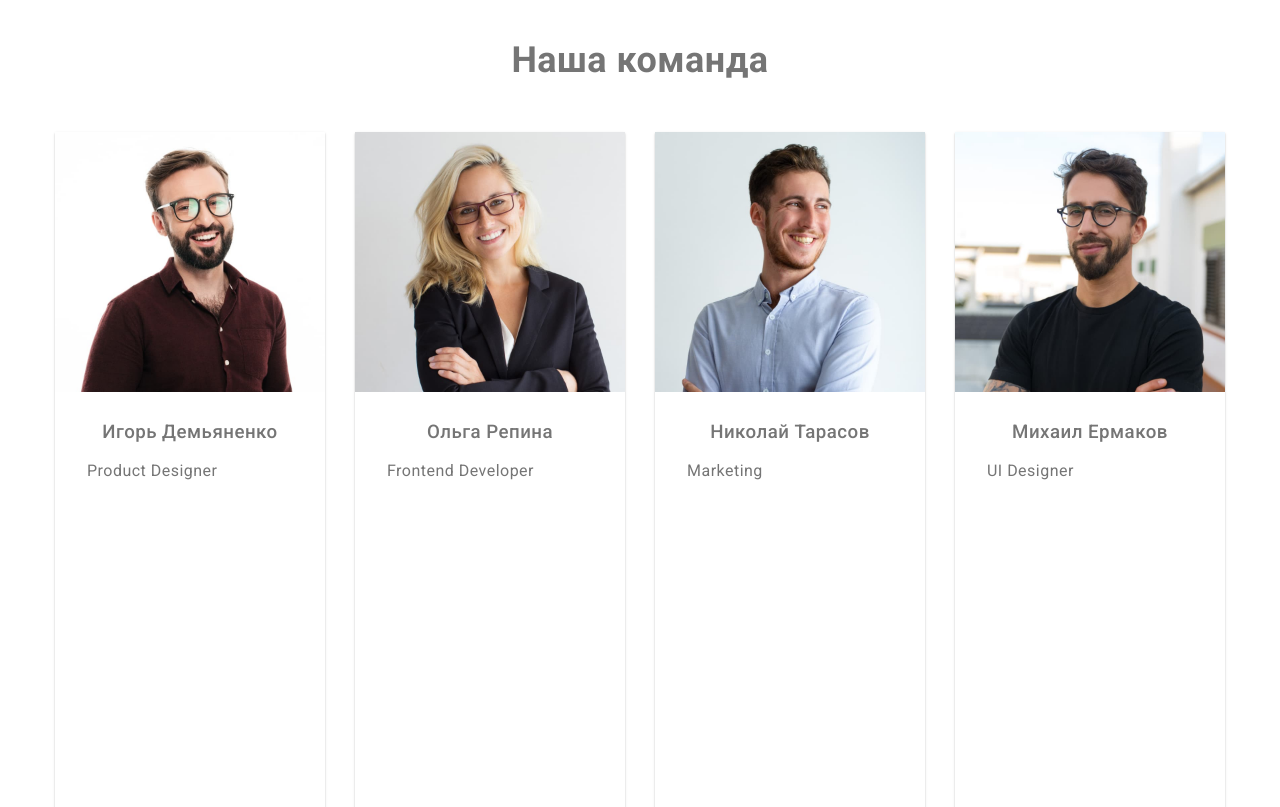
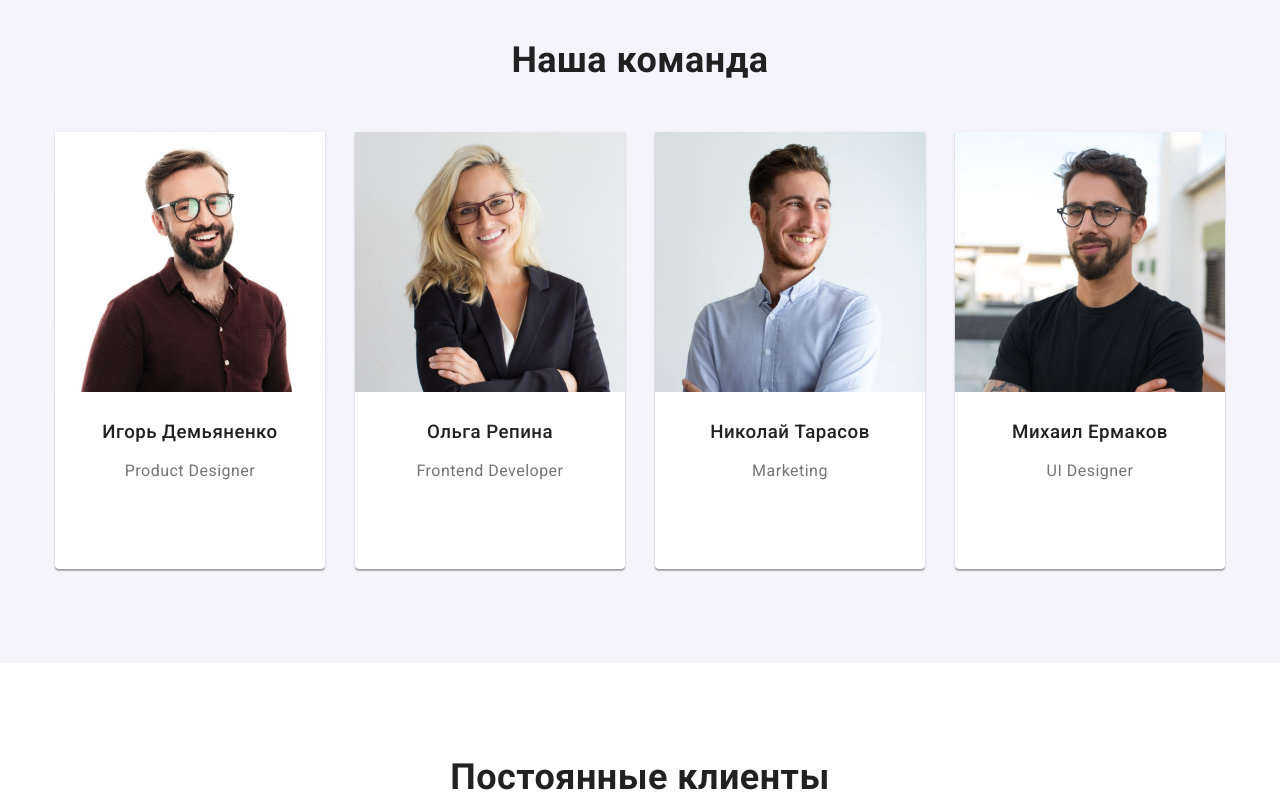
Before and after one commit to AnatolBielow/goit-markup-hw-07, a plain HTML site: page index.html in a window 1280 px wide. Shown: the part 1660-2467 px from the top of the page. Drawn offline with Linux system fonts and the light colour scheme.

Commit message:
cliens section

```diff
--- a/css/styles.css
+++ b/css/styles.css
@@ -93,6 +93,40 @@ section {
 }
 /* ---Logo--- */
 
+/* ---socialmedia--- */
+.socialmedia__icon {
+
+    width: 20px;
+    height: 20px;
+    fill: currentColor;
+    margin: auto;
+}
+.socialmedia__icon-list {
+    display: flex;
+}
+.socialmedia__icon-list :not(:last-child) {
+    margin-right: 10px;
+}
+.socialmedia__link{
+    display: block;
+    width: 44px;
+    height: 44px;
+    display: flex;
+    justify-content: center;
+    color: var(--icon-color);
+    border-radius: 50%;
+    transition: fill 250ms var(--timing-function), background-color 250ms var(--timing-function);
+
+ }
+ .socialmedia__link:focus,
+ .socialmedia__link:hover {
+     background: var(--accent-color);
+     color: var(--while-color);
+
+ }
+
+
+/* ---socialmedia--- */
 
 
 /*--------------Header Section--------------------*/
@@ -125,7 +159,7 @@ section {
     display: flex;
 }
 
-.menu__item:not(:last-child) {
+.menu__list :not(:last-child) {
     margin-right: 50px;
 }
 .menu__link {
@@ -162,7 +196,7 @@ section {
     display: flex;
 }
 
-.contacts__item:not(:last-child) {
+.contacts__list :not(:last-child) {
     margin-right: 30px;
 
 }
@@ -314,11 +348,6 @@ section {
     margin-right: 30px;
 }
 
-
-.features__item {
-    width: 270px;
-
-}
 .features__icon-container {
     display: flex;
     justify-content: center;
@@ -352,11 +381,10 @@ section {
     display: flex;
 }
 .studio__item {
-    /* display: inline-block; */
     position: relative;
     width: 370px;
 }
-.studio__item:not(:last-child) {
+.studio__list :not(:last-child) {
     margin-right: 30px;
 }
 
@@ -388,48 +416,42 @@ section {
 }
 
  /*--------Team Section-----------*/
-.team {
+.team__section {
     font-size: 16px;
     letter-spacing: 0.03em;
     background-color: var(--backgroung-team-color);
     text-align: center;
-
-
  }
- .members {
+ .team__list {
      display: flex;
  }
- .members:first-child {
-    margin-left: 0;
-}
-.team-title {
-    color: var(--header-color);
+
+.team__title {
+    color: var(--first-color);
     font-size: 36px;
     font-weight: 700;
     margin-bottom: 50px;
     text-align: center;
-
-
 }
-.member {
-    margin-right: 30px;
+.team__item {
     background: var(--while-color);
     box-shadow: 0px 1px 3px rgba(0, 0, 0, 0.12),
     0px 1px 1px rgba(0, 0, 0, 0.14),
     0px 2px 1px rgba(0, 0, 0, 0.2);
     border-radius: 0px 0px 4px 4px;
 }
-
-.member-item {
-    width: 270px;
+.team__item:not(:last-child) {
+    margin-right: 30px;
+}
+.team__item-container {
     padding: 30px 32px;
 }
 
-.member p{
+.team__position {
     margin-bottom: 15px;
 }
-.name {
-    color: var(--header-color);
+.team__name {
+    color: var(--first-color);
     font-weight: 500;
     text-align: center;
     margin-bottom: 1em;
@@ -437,23 +459,23 @@ section {
 
 
 /* -------Clients Section----- */
-.clients-title {
-    color: var(--header-color);
+.clients__title {
+    color: var(--first-color);
     font-size: 36px;
     font-weight: 700;
     margin-bottom: 50px;
     text-align: center;
 }
-.clients-list  {
+.clients__list  {
     display: inline-flex;
 }
-.clients-list :not(:last-child) {
+.clients__list :not(:last-child) {
    margin-right: 30px;
 }
 
 
 
-.clients-list a{
+.clients__link{
     display: flex;
     justify-content: center;
 
@@ -465,48 +487,46 @@ section {
     transition: color 250ms var(--timing-function), border-color 250ms var(--timing-function);
 
 }
-.clients-list a:hover,
-.clients-list a:focus {
-    border-color: var(--pretty-color);
-    color: var(--pretty-color);
+.clients__link:hover,
+.clients__link:focus {
+    border-color: var(--accent-color);
+    color: var(--accent-color);
 }
 /*----------Company Logo----- */
 
-.group1 {
-    width: 41px;
-    height: 46.7px;
+
+.clients__icon {
     fill: currentColor;
     margin: auto;
 }
-.group2 {
+.clients__icon--group1 {
+    width: 41px;
+    height: 46.7px;
+
+}
+.clients__icon--group2 {
     width: 40px;
     height: 52px;
-    fill: currentColor;
-    margin: auto;
 }
-.group3 {
+
+.clients__icon--group3 {
     width: 43.46px;
     height: 41.18px;
-    fill: currentColor;
-    margin: auto;
 }
-.group4 {
+
+.clients__icon--group4 {
     width: 84.44px;
     height: 40.62px;
-    fill: currentColor;
-    margin: auto;
 }
-.group5 {
+
+.clients__icon--group5 {
     width: 62.54px;
     height: 45.43px;
-    fill: currentColor;
-    margin: auto;
 }
-.group6 {
+
+.clients__icon--group6 {
     width: 93.79px;
     height: 43.93px;
-    fill: currentColor;
-    margin: auto;
 }
 
 /*------Footer Section-------*/
--- a/index.html
+++ b/index.html
@@ -147,20 +147,20 @@
             </div>
         </section>
         <section class="section team__section">
-            <div class="container">
-            <h2 class="team-title">Наша команда</h2>
-                <ul class="members">
+            <div class="container team__container">
+            <h2 class="team__title">Наша команда</h2>
+                <ul class="team__list">
 
-                    <li class="member">
+                    <li class="team__item">
                        <img src="./images/igor.jpg" alt="Игорь Демьяненко" width="270">
 
-                        <div class="member-item">
-                            <h3 class="name">Игорь Демьяненко</h3>
-                            <p>Product Designer</p>
-                            <ul class="icons-list">
+                        <div class="team__item-container">
+                            <h3 class="team__name">Игорь Демьяненко</h3>
+                            <p class="team__position">Product Designer</p>
+                            <ul class="socialmedia__icon-list socialmedia__icon-list--team">
                                 <li>
-                                    <a href="#">
-                                        <svg class="icon">
+                                    <a href="#" class="socialmedia__link">
+                                        <svg class="socialmedia__icon">
                                             <use href="./images/icons/sprite.svg#icon-instagram">
                                             </use>
                                         </svg>
@@ -168,8 +168,8 @@
                                 </li>
 
                                 <li>
-                                    <a href="#">
-                                        <svg class="icon">
+                                    <a href="#" class="socialmedia__link">
+                                        <svg class="socialmedia__icon">
                                             <use href="./images/icons/sprite.svg#icon-twitter">
                                             </use>
                                         </svg>
@@ -177,8 +177,8 @@
                                 </li>
 
                                 <li>
-                                    <a href="#">
-                                        <svg class="icon">
+                                    <a href="#" class="socialmedia__link">
+                                        <svg class="socialmedia__icon">
                                             <use href="./images/icons/sprite.svg#icon-facebook">
                                             </use>
                                         </svg>
@@ -186,8 +186,8 @@
                                 </li>
 
                                 <li>
-                                    <a href="#">
-                                        <svg class="icon">
+                                    <a href="#" class="socialmedia__link">
+                                        <svg class="socialmedia__icon">
                                             <use href="./images/icons/sprite.svg#icon-linkedin">
                                             </use>
                                         </svg>
@@ -197,16 +197,16 @@
                         </div>
                     </li>
 
-                    <li class="member">
+                    <li class="team__item">
                         <img src="./images/olga.jpg" alt="Ольга Репина" width="270">
 
-                        <div class="member-item">
-                            <h3 class="name">Ольга Репина</h3>
-                            <p>Frontend Developer</p>
-                            <ul class="icons-list">
+                        <div class="team__item-container">
+                            <h3 class="team__name">Ольга Репина</h3>
+                            <p class="team__position">Frontend Developer</p>
+                            <ul class="socialmedia__icon-list socialmedia__icon-list--team">
                                 <li>
-                                    <a href="#">
-                                        <svg class="icon">
+                                    <a href="#" class="socialmedia__link">
+                                        <svg class="socialmedia__icon">
                                             <use href="./images/icons/sprite.svg#icon-instagram">
                                             </use>
                                         </svg>
@@ -214,8 +214,8 @@
                                 </li>
 
                                 <li>
-                                    <a href="#">
-                                        <svg class="icon">
+                                    <a href="#" class="socialmedia__link">
+                                        <svg class="socialmedia__icon">
                                             <use href="./images/icons/sprite.svg#icon-twitter">
                                             </use>
                                         </svg>
@@ -223,8 +223,8 @@
                                 </li>
 
                                 <li>
-                                    <a href="#">
-                                        <svg class="icon">
+                                    <a href="#" class="socialmedia__link">
+                                        <svg class="socialmedia__icon">
                                             <use href="./images/icons/sprite.svg#icon-facebook">
                                             </use>
                                         </svg>
@@ -232,8 +232,8 @@
                                 </li>
 
                                 <li>
-                                    <a href="#">
-                                        <svg class="icon">
+                                    <a href="#" class="socialmedia__link">
+                                        <svg class="socialmedia__icon">
                                             <use href="./images/icons/sprite.svg#icon-linkedin">
                                             </use>
                                         </svg>
@@ -244,16 +244,16 @@
 
                     </li>
 
-                    <li class="member">
+                    <li class="team__item">
                         <img src="./images/nikolay.jpg" alt="Николай Тарасов" width="270">
 
-                        <div class="member-item">
-                            <h3 class="name">Николай Тарасов</h3>
-                            <p>Marketing</p>
-                            <ul class="icons-list">
+                        <div class="team__item-container">
+                            <h3 class="team__name">Николай Тарасов</h3>
+                            <p class="team__position">Marketing</p>
+                            <ul class="socialmedia__icon-list socialmedia__icon-list--team">
                                 <li>
-                                    <a href="#">
-                                        <svg class="icon">
+                                    <a href="#" class="socialmedia__link">
+                                        <svg class="socialmedia__icon">
                                             <use href="./images/icons/sprite.svg#icon-instagram">
                                             </use>
                                         </svg>
@@ -261,8 +261,8 @@
                                 </li>
 
                                 <li>
-                                    <a href="#">
-                                        <svg class="icon">
+                                    <a href="#" class="socialmedia__link">
+                                        <svg class="socialmedia__icon">
                                             <use href="./images/icons/sprite.svg#icon-twitter">
                                             </use>
                                         </svg>
@@ -270,8 +270,8 @@
                                 </li>
 
                                 <li>
-                                    <a href="#">
-                                        <svg class="icon">
+                                    <a href="#" class="socialmedia__link">
+                                        <svg class="socialmedia__icon">
                                             <use href="./images/icons/sprite.svg#icon-facebook">
                                             </use>
                                         </svg>
@@ -279,8 +279,8 @@
                                 </li>
 
                                 <li>
-                                    <a href="#">
-                                        <svg class="icon">
+                                    <a href="#" class="socialmedia__link">
+                                        <svg class="socialmedia__icon">
                                             <use href="./images/icons/sprite.svg#icon-linkedin">
                                             </use>
                                         </svg>
@@ -290,16 +290,16 @@
                         </div>
                     </li>
 
-                    <li class="member">
+                    <li class="team__item">
                         <img src="./images/mikhail.jpg" alt="Михаил Ермаков" width="270">
 
-                        <div class="member-item">
-                            <h3 class="name">Михаил Ермаков</h3>
-                            <p>UI Designer</p>
-                            <ul class="icons-list">
+                        <div class="team__item-container">
+                            <h3 class="team__name">Михаил Ермаков</h3>
+                            <p class="team__position">UI Designer</p>
+                            <ul class="socialmedia__icon-list socialmedia__icon-list--team">
                                 <li>
-                                    <a href="#">
-                                        <svg class="icon">
+                                    <a href="#" class="socialmedia__link">
+                                        <svg class="socialmedia__icon">
                                             <use href="./images/icons/sprite.svg#icon-instagram">
                                             </use>
                                         </svg>
@@ -307,8 +307,8 @@
                                 </li>
 
                                 <li>
-                                    <a href="#">
-                                        <svg class="icon">
+                                    <a href="#" class="socialmedia__link">
+                                        <svg class="socialmedia__icon">
                                             <use href="./images/icons/sprite.svg#icon-twitter">
                                             </use>
                                         </svg>
@@ -316,8 +316,8 @@
                                 </li>
 
                                 <li>
-                                    <a href="#">
-                                        <svg class="icon">
+                                    <a href="#" class="socialmedia__link">
+                                        <svg class="socialmedia__icon">
                                             <use href="./images/icons/sprite.svg#icon-facebook">
                                             </use>
                                         </svg>
@@ -325,8 +325,8 @@
                                 </li>
 
                                 <li>
-                                    <a href="#">
-                                        <svg class="icon">
+                                    <a href="#" class="socialmedia__link">
+                                        <svg class="socialmedia__icon">
                                             <use href="./images/icons/sprite.svg#icon-linkedin">
                                             </use>
                                         </svg>
@@ -338,43 +338,43 @@
                 </ul>
             </div>
         </section>
-        <section class="section clients">
-            <div class="container">
-                <h2 class="clients-title">Постоянные клиенты</h2>
-                <ul class="clients-list">
-                    <li class="item">
-                        <a href="#">
-                            <svg class="group1"><use href="./images/icons/sprite.svg#icon-group1"></use></svg>
+        <section class="section clients__section">
+            <div class="container clients__container">
+                <h2 class="clients__title">Постоянные клиенты</h2>
+                <ul class="clients__list">
+                    <li class="clients__item">
+                        <a href="#" class="clients__link">
+                            <svg class="clients__icon clients__icon--group1"><use href="./images/icons/sprite.svg#icon-group1"></use></svg>
                         </a>
                     </li>
 
-                    <li class="item">
-                        <a href="#">
-                            <svg class="group2"><use href="./images/icons/sprite.svg#icon-group2"></use></svg>
+                    <li class="clients__item">
+                        <a href="#" class="clients__link">
+                            <svg class="clients__icon clients__icon--group2"><use href="./images/icons/sprite.svg#icon-group2"></use></svg>
                         </a>
                     </li>
 
-                    <li class="item">
-                        <a href="#">
-                            <svg class="group3"><use href="./images/icons/sprite.svg#icon-group3"></use></svg>
+                    <li class="clients__item">
+                        <a href="#" class="clients__link">
+                            <svg class="clients__icon clients__icon--group3"><use href="./images/icons/sprite.svg#icon-group3"></use></svg>
                         </a>
                     </li>
 
-                    <li class="item">
-                        <a href="#">
-                            <svg class="group4"><use href="./images/icons/sprite.svg#icon-group4"></use></svg>
+                    <li class="clients__item">
+                        <a href="#" class="clients__link">
+                            <svg class="clients__icon clients__icon--group4"><use href="./images/icons/sprite.svg#icon-group4"></use></svg>
                         </a>
                     </li>
 
-                    <li class="item">
-                        <a href="#">
-                            <svg class="group5"><use href="./images/icons/sprite.svg#icon-group5"></use></svg>
+                    <li class="clients__item">
+                        <a href="#" class="clients__link">
+                            <svg class="clients__icon clients__icon--group5"><use href="./images/icons/sprite.svg#icon-group5"></use></svg>
                         </a>
                     </li>
 
-                    <li class="item">
-                        <a href="#">
-                            <svg class="group6"><use href="./images/icons/sprite.svg#icon-group6"></use></svg>
+                    <li class="clients__item">
+                        <a href="#" class="clients__link">
+                            <svg class="clients__icon clients__icon--group6"><use href="./images/icons/sprite.svg#icon-group6"></use></svg>
                         </a>
                     </li>
                 </ul>
```
